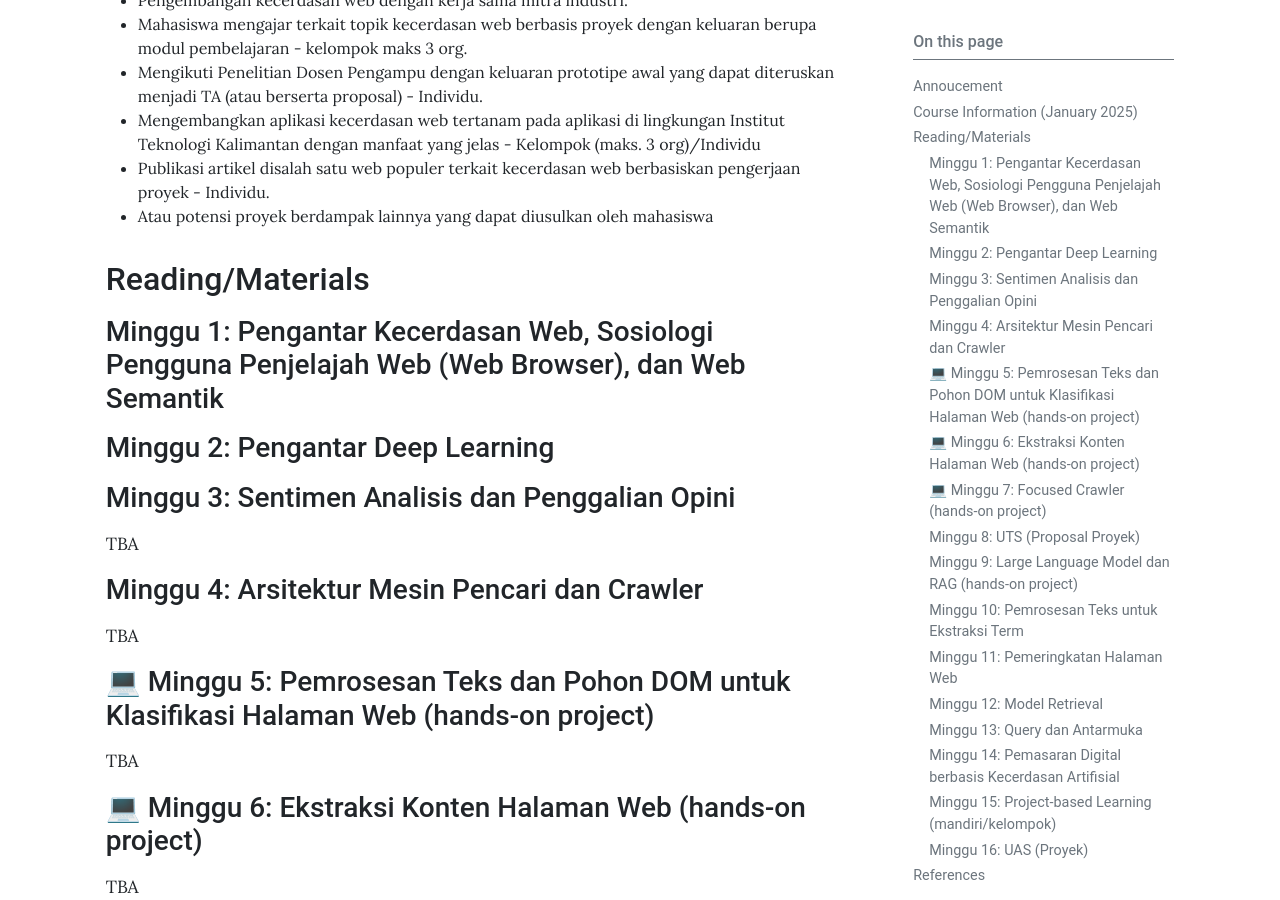
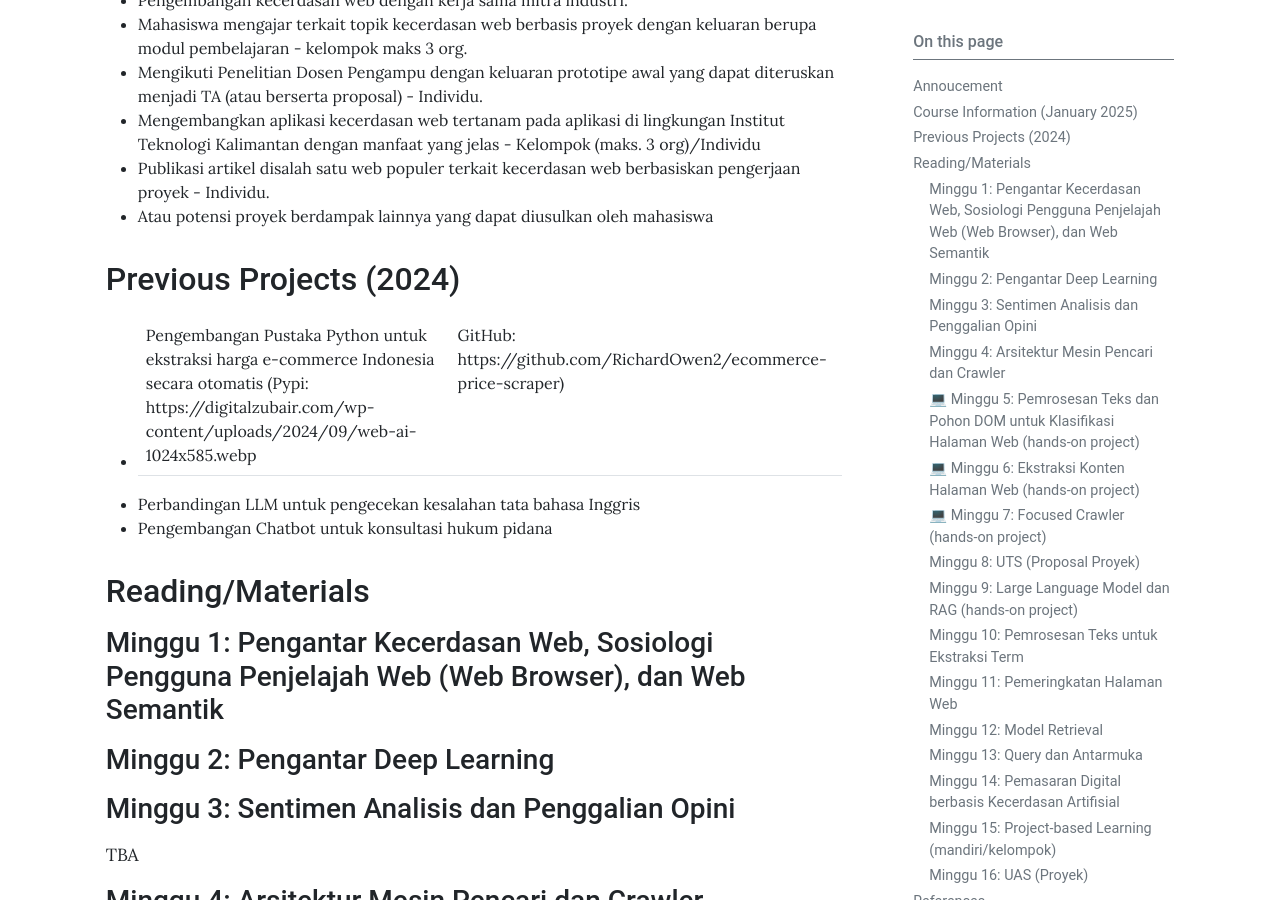
Before and after one commit to gusti-alfarisy/gusti-alfarisy.github.io, a Jekyll site: the page built from pages/mk/web2025.md, in a window 1280 px wide and 900 px high, scrolled down 2278 px. Built offline with Jekyll 4.4.1, drawn with Linux system fonts in a browser that asks for light colours.

Commit message:
update home information on MK kecerdasan web

```diff
--- a/pages/mk/web2025.md
+++ b/pages/mk/web2025.md
@@ -97,6 +97,12 @@ UAS dilaksanakan dengen presentasi proyek yang berdampak (akan dijelaskan di per
 * Publikasi artikel disalah satu web populer terkait kecerdasan web berbasiskan pengerjaan proyek - Individu.
 * Atau potensi proyek berdampak lainnya yang dapat diusulkan oleh mahasiswa
 
+## Previous Projects (2024)
+
+* Pengembangan Pustaka Python untuk ekstraksi harga e-commerce Indonesia secara otomatis (Pypi: https://digitalzubair.com/wp-content/uploads/2024/09/web-ai-1024x585.webp | GitHub: https://github.com/RichardOwen2/ecommerce-price-scraper)
+* Perbandingan LLM untuk pengecekan kesalahan tata bahasa Inggris
+* Pengembangan Chatbot untuk konsultasi hukum pidana
+
 ## Reading/Materials
 
 ### Minggu 1: Pengantar Kecerdasan Web, Sosiologi Pengguna Penjelajah Web (Web Browser), dan Web Semantik
```
